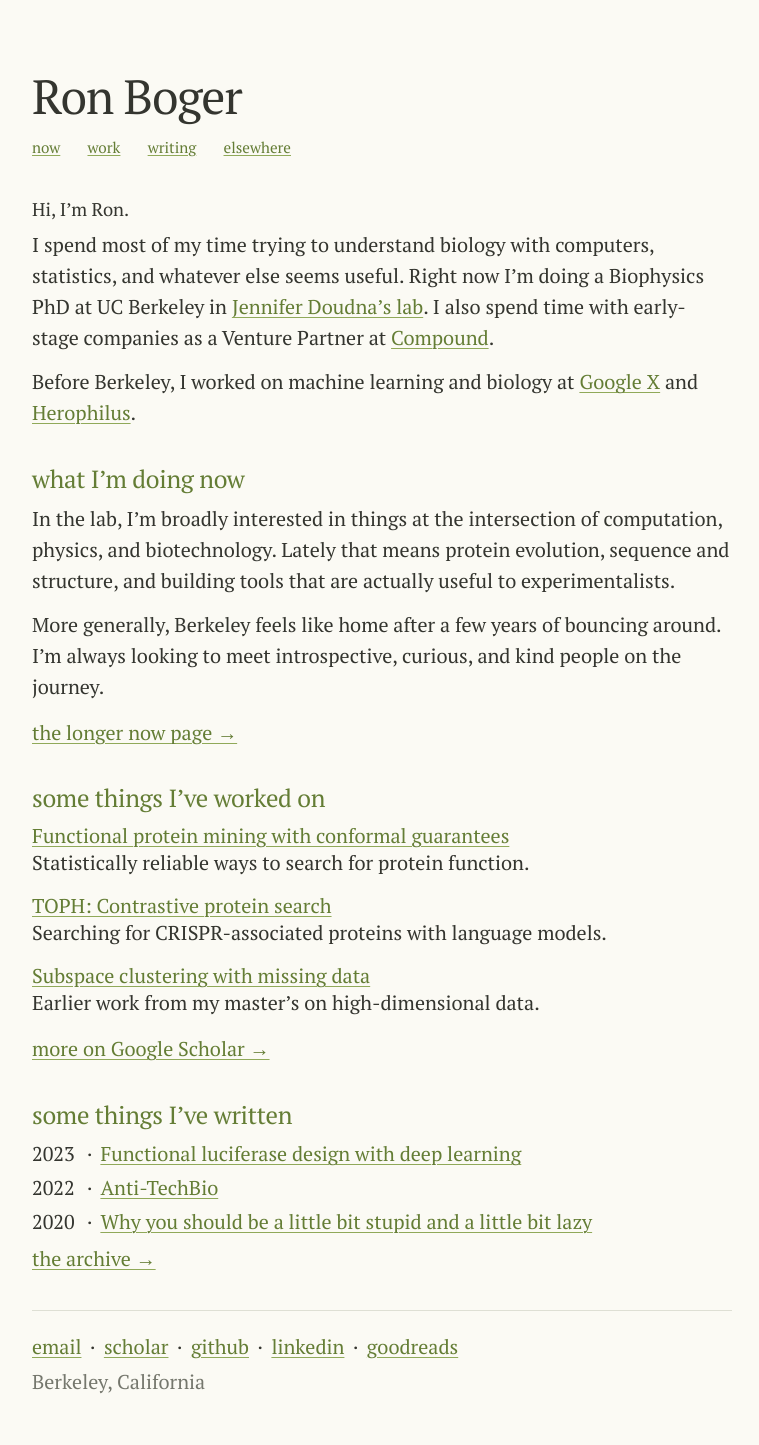
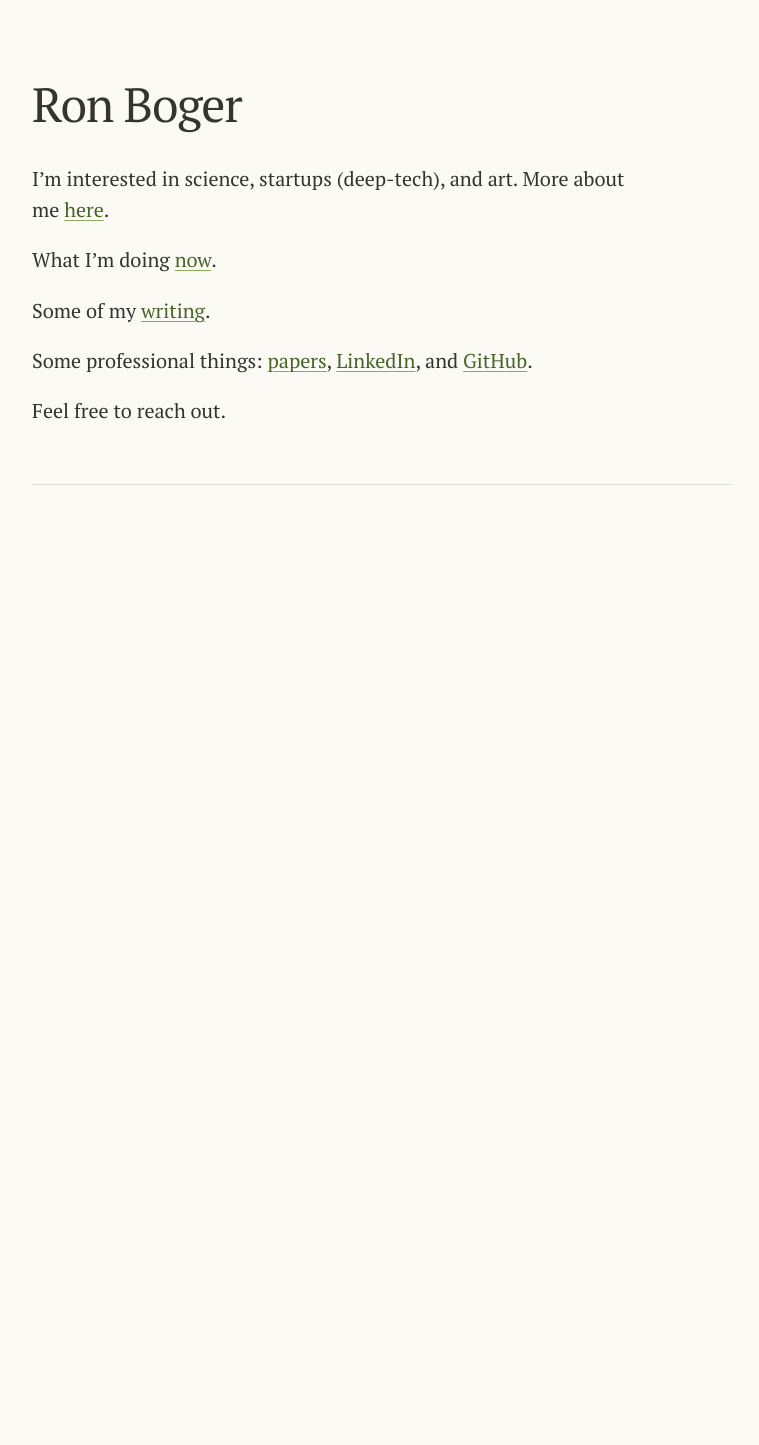
Before and after one commit to ronboger/ronboger.github.io, a Jekyll site: the page built from index.html, in a window 1280 px wide. Shown: the whole page, without its empty margins (258-1017 px from the left). Built offline with Jekyll 4.4.1, drawn with Linux system fonts in a browser that asks for light colours; the list of posts is cut into pages by our own code; after the commit the page ends 900 px from its top, so only the background shows below that.

Commit message:
Strip homepage down to essential links

```diff
--- a/_layouts/default.html
+++ b/_layouts/default.html
@@ -7,12 +7,6 @@
     <div class="site-shell">
       <header class="site-header">
         <a class="site-name" href="{{ '/' | relative_url }}">{{ site.title }}</a>
-        <nav class="site-nav" aria-label="Primary navigation">
-          <a href="{{ '/' | relative_url }}#now">now</a>
-          <a href="{{ '/' | relative_url }}#work">work</a>
-          <a href="{{ '/' | relative_url }}#writing">writing</a>
-          <a href="{{ '/' | relative_url }}#elsewhere">elsewhere</a>
-        </nav>
       </header>
 
       {% if page.body_class == 'home' %}
@@ -23,20 +17,7 @@
         </main>
       {% endif %}
 
-      <footer class="site-footer" id="elsewhere">
-        <nav class="elsewhere-links" aria-label="External profiles and contact">
-          <a href="mailto:ronnyb@jhu.edu">email</a>
-          <span aria-hidden="true">·</span>
-          <a href="https://scholar.google.com/citations?user=qU-JFvMAAAAJ&amp;hl=en">scholar</a>
-          <span aria-hidden="true">·</span>
-          <a href="https://github.com/ronboger/">github</a>
-          <span aria-hidden="true">·</span>
-          <a href="https://www.linkedin.com/in/ronboger">linkedin</a>
-          <span aria-hidden="true">·</span>
-          <a href="https://www.goodreads.com/user/show/69825193-ron-boger">goodreads</a>
-        </nav>
-        <span class="location">Berkeley, California</span>
-      </footer>
+      <div class="site-end" aria-hidden="true"></div>
     </div>
   </body>
 </html>
--- a/index.html
+++ b/index.html
@@ -1,64 +1,28 @@
 ---
 layout: default
 title: Home
-description: Ron Boger works on biology, computation, and early-stage science and technology.
+description: Ron Boger — science, startups, and art.
 body_class: home
 ---
 
 <main id="main-content" class="home-page">
-  <section class="intro" id="about" aria-labelledby="hello-title">
-    <h1 class="hello" id="hello-title">Hi, I’m Ron.</h1>
+  <h1 class="visually-hidden">Ron Boger</h1>
 
   <p>
-      I spend most of my time trying to understand biology with computers, statistics, and whatever else seems useful. Right now I’m doing a Biophysics PhD at UC Berkeley in <a href="https://doudnalab.org/">Jennifer Doudna’s lab</a>. I also spend time with early-stage companies as a Venture Partner at <a href="https://www.compound.vc/">Compound</a>.
+    I’m interested in science, startups (deep-tech), and art. More about me <a href="{{ '/about/' | relative_url }}">here</a>.
   </p>
 
   <p>
-      Before Berkeley, I worked on machine learning and biology at <a href="https://x.company/">Google X</a> and <a href="https://www.herophilus.com/">Herophilus</a>.
+    What I’m doing <a href="{{ '/now/' | relative_url }}">now</a>.
   </p>
-  </section>
 
-  <section class="home-section" id="now" aria-labelledby="now-title">
-    <h2 id="now-title">what I’m doing now</h2>
   <p>
-      In the lab, I’m broadly interested in things at the intersection of computation, physics, and biotechnology. Lately that means protein evolution, sequence and structure, and building tools that are actually useful to experimentalists.
+    Some of my <a href="{{ '/archive/' | relative_url }}">writing</a>.
   </p>
+
   <p>
-      More generally, Berkeley feels like home after a few years of bouncing around. I’m always looking to meet introspective, curious, and kind people on the journey.
+    Some professional things: <a href="https://scholar.google.com/citations?user=qU-JFvMAAAAJ&amp;hl=en">papers</a>, <a href="https://www.linkedin.com/in/ronboger">LinkedIn</a>, and <a href="https://github.com/ronboger/">GitHub</a>.
   </p>
-    <a class="quiet-link" href="{{ '/now/' | relative_url }}">the longer now page →</a>
-  </section>
 
-  <section class="home-section" id="work" aria-labelledby="work-title">
-    <h2 id="work-title">some things I’ve worked on</h2>
-    <ul class="plain-list work-list">
-      <li>
-        <a href="https://doi.org/10.1038/s41467-024-55676-y">Functional protein mining with conformal guarantees</a>
-        <span>Statistically reliable ways to search for protein function.</span>
-      </li>
-      <li>
-        <a href="https://icml-compbio.github.io/2023/papers/WCBICML2023_paper138.pdf">TOPH: Contrastive protein search</a>
-        <span>Searching for CRISPR-associated proteins with language models.</span>
-      </li>
-      <li>
-        <a href="https://openaccess.thecvf.com/content_ICCVW_2019/papers/RSL-CV/Lane_Classifying_and_Comparing_Approaches_to_Subspace_Clustering_with_Missing_Data_ICCVW_2019_paper.pdf">Subspace clustering with missing data</a>
-        <span>Earlier work from my master’s on high-dimensional data.</span>
-      </li>
-    </ul>
-    <a class="quiet-link" href="https://scholar.google.com/citations?user=qU-JFvMAAAAJ&amp;hl=en">more on Google Scholar →</a>
-  </section>
-
-  <section class="home-section" id="writing" aria-labelledby="writing-title">
-    <h2 id="writing-title">some things I’ve written</h2>
-    <ul class="plain-list writing-list">
-      {% for post in site.posts limit:3 %}
-        <li>
-          <time datetime="{{ post.date | date_to_xmlschema }}">{{ post.date | date: "%Y" }}</time>
-          <span aria-hidden="true">·</span>
-          <a href="{{ post.url | relative_url }}">{{ post.title }}</a>
-        </li>
-      {% endfor %}
-    </ul>
-    <a class="quiet-link" href="{{ '/archive/' | relative_url }}">the archive →</a>
-  </section>
+  <p>Feel free to reach out.</p>
 </main>
--- a/public/css/site.css
+++ b/public/css/site.css
@@ -2,7 +2,7 @@
   --paper: #fbfaf4;
   --ink: #34352f;
   --green: #90a959;
-  --green-dark: #647d35;
+  --green-dark: #486428;
   --muted: #75776d;
   --rule: #dedfd4;
   --serif: "PT Serif", Georgia, "Times New Roman", serif;
@@ -71,7 +71,7 @@ a:focus-visible {
 }
 
 .site-header {
-  padding: clamp(2.4rem, 7vw, 4.5rem) 0 1.8rem;
+  padding: clamp(2.8rem, 8vw, 5rem) 0 2rem;
 }
 
 .site-name {
@@ -88,107 +88,31 @@ a:focus-visible {
   color: var(--ink);
 }
 
-.site-nav {
-  display: flex;
-  flex-wrap: wrap;
-  gap: 0.35rem 1.7rem;
-  margin-top: 1rem;
-  font-size: 0.95rem;
+.home-page {
+  max-width: 620px;
+  padding: 0.2rem 0 1.25rem;
 }
 
-.home-page {
-  padding: 0.4rem 0 1.5rem;
+.home-page p {
+  margin: 0 0 1.2rem;
 }
 
-.intro,
-.home-section {
-  scroll-margin-top: 1rem;
+.visually-hidden {
+  position: absolute;
+  width: 1px;
+  height: 1px;
+  padding: 0;
+  margin: -1px;
+  overflow: hidden;
+  clip: rect(0, 0, 0, 0);
+  white-space: nowrap;
+  border: 0;
 }
 
-.intro p,
-.home-section p {
-  margin: 0 0 0.85rem;
-}
-
-.hello {
-  margin: 0 0 0.35rem;
-  font-size: 1.15rem;
-  font-weight: 400;
-  line-height: inherit;
-}
-
-.home-section {
-  margin-top: 2.15rem;
-}
-
-.home-section h2 {
-  margin: 0 0 0.55rem;
-  color: var(--green-dark);
-  font-size: clamp(1.35rem, 4vw, 1.55rem);
-  font-weight: 400;
-  line-height: 1.25;
-  letter-spacing: -0.012em;
-}
-
-.quiet-link {
-  display: inline-block;
-  margin-top: 0.05rem;
-}
-
-.plain-list {
-  margin: 0;
-  padding: 0;
-  list-style: none;
-}
-
-.work-list li {
-  margin-bottom: 0.95rem;
-}
-
-.work-list li > a {
-  display: block;
-  width: max-content;
-  max-width: 100%;
-  line-height: 1.35;
-}
-
-.work-list li > span {
-  display: block;
-  line-height: 1.4;
-}
-
-.writing-list {
-  margin-bottom: 0.3rem;
-}
-
-.writing-list li {
-  display: grid;
-  grid-template-columns: 52px 10px minmax(0, 1fr);
-  gap: 0.2rem;
-  align-items: baseline;
-  margin-bottom: 0.18rem;
-}
-
-.writing-list time {
-  font-variant-numeric: tabular-nums;
-}
-
-.site-footer {
-  margin-top: 0.75rem;
-  padding: 1.25rem 0 3rem;
+.site-end {
+  margin-top: 1.2rem;
+  padding-bottom: 3.5rem;
   border-top: 1px solid var(--rule);
-}
-
-.elsewhere-links {
-  display: flex;
-  flex-wrap: wrap;
-  gap: 0.1rem 0.55rem;
-}
-
-.location {
-  display: block;
-  margin-top: 0.25rem;
-  color: var(--muted);
 }
 
 .content-page {
@@ -262,6 +186,20 @@ a:focus-visible {
   font-size: 0.75rem;
 }
 
+.archive-post-list ul {
+  padding-left: 0;
+  list-style: none;
+}
+
+.archive-post-list li {
+  margin-bottom: 0.45rem;
+}
+
+.archive-post-list li span {
+  color: var(--muted);
+  font-size: 0.82rem;
+}
+
 .related {
   margin-top: 3rem;
   padding-top: 1.25rem;
@@ -297,21 +235,8 @@ a:focus-visible {
     padding-top: 2rem;
   }
 
-  .site-nav {
-    justify-content: space-between;
-    gap: 0.25rem 0.8rem;
-  }
-
   .home-page {
     padding-top: 0.2rem;
-  }
-
-  .home-section {
-    margin-top: 1.8rem;
-  }
-
-  .writing-list li {
-    grid-template-columns: 46px 8px minmax(0, 1fr);
   }
 }
 
```
Also changed, not shown: about.md (+6 -8 lines), archive.md (+4 -2 lines). Lines whose indentation alone changed are shown as unchanged.
